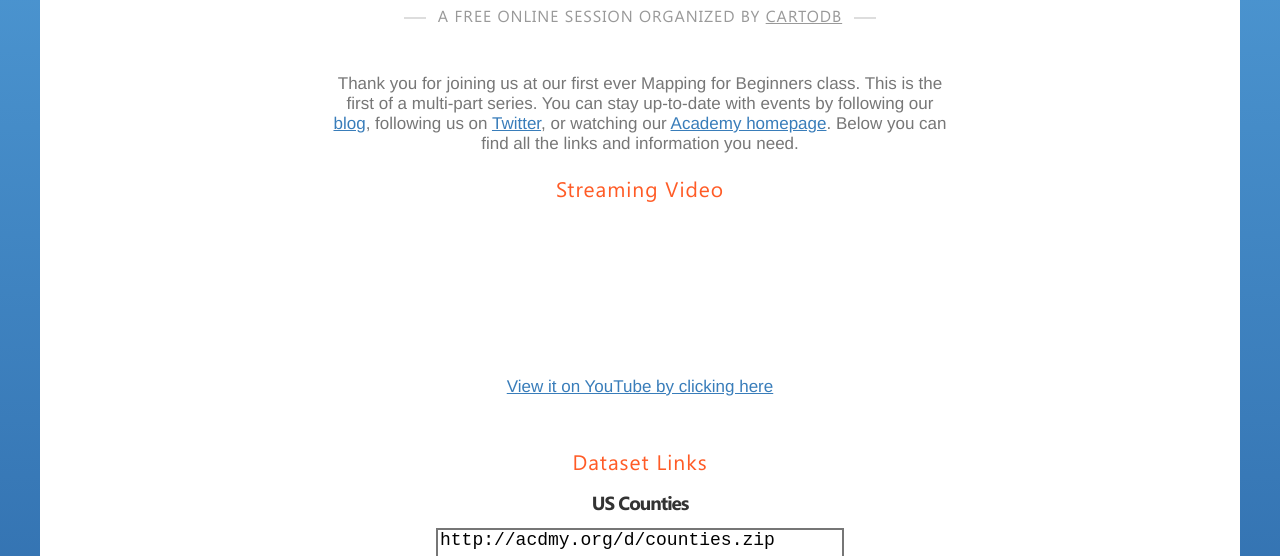
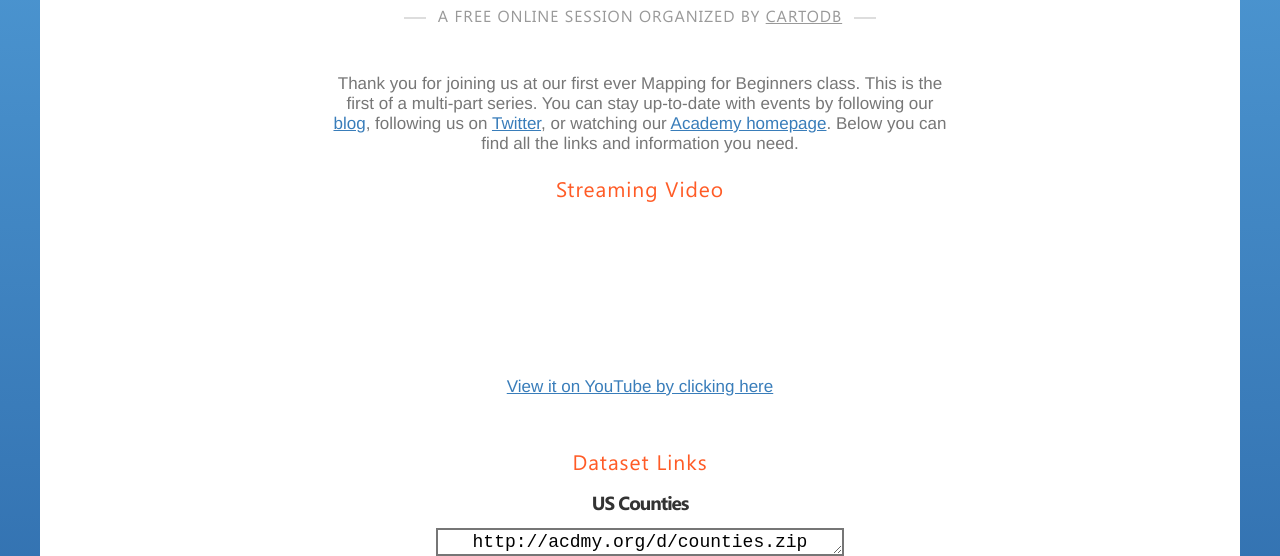
Before and after one commit to MapAcademy/mapacademy.github.io, a plain HTML site: page beginners/index.html in a window 1280 px wide. Shown: the part 242-798 px from the top of the page. Drawn offline with Linux system fonts and the light colour scheme.

Commit message:
fixed textarea

```diff
--- a/beginners/index.html
+++ b/beginners/index.html
@@ -31,7 +31,7 @@
     <link rel="shortcut icon" href="assets/favicon-ef73a1c987beecc2aaea7a688844ef25.ico" />
 
     <style type="text/css">
-      textarea {text-align: middle; vertical-align: center; line-height: 16px; padding: 2px; margin: 2px; border-width:2px; font-size: 18px; width: 400px; margin-bottom: 10px; }
+      textarea {text-align: center; vertical-align: middle; line-height: 20px; height: 20px; padding: 2px; margin: 2px; border-width:2px; font-size: 18px; width: 400px; margin-bottom: 10px; }
     </style>
   </head>
   <body class="front home academy">
```
